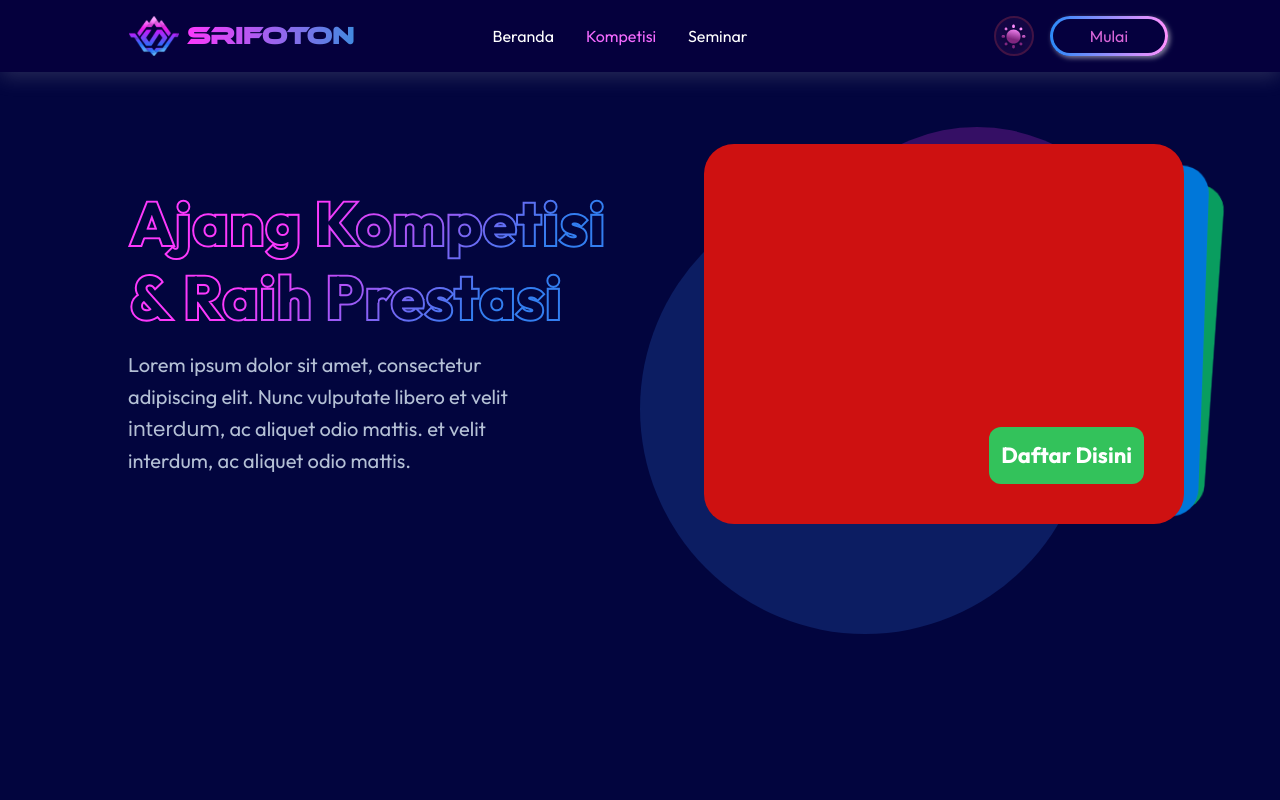
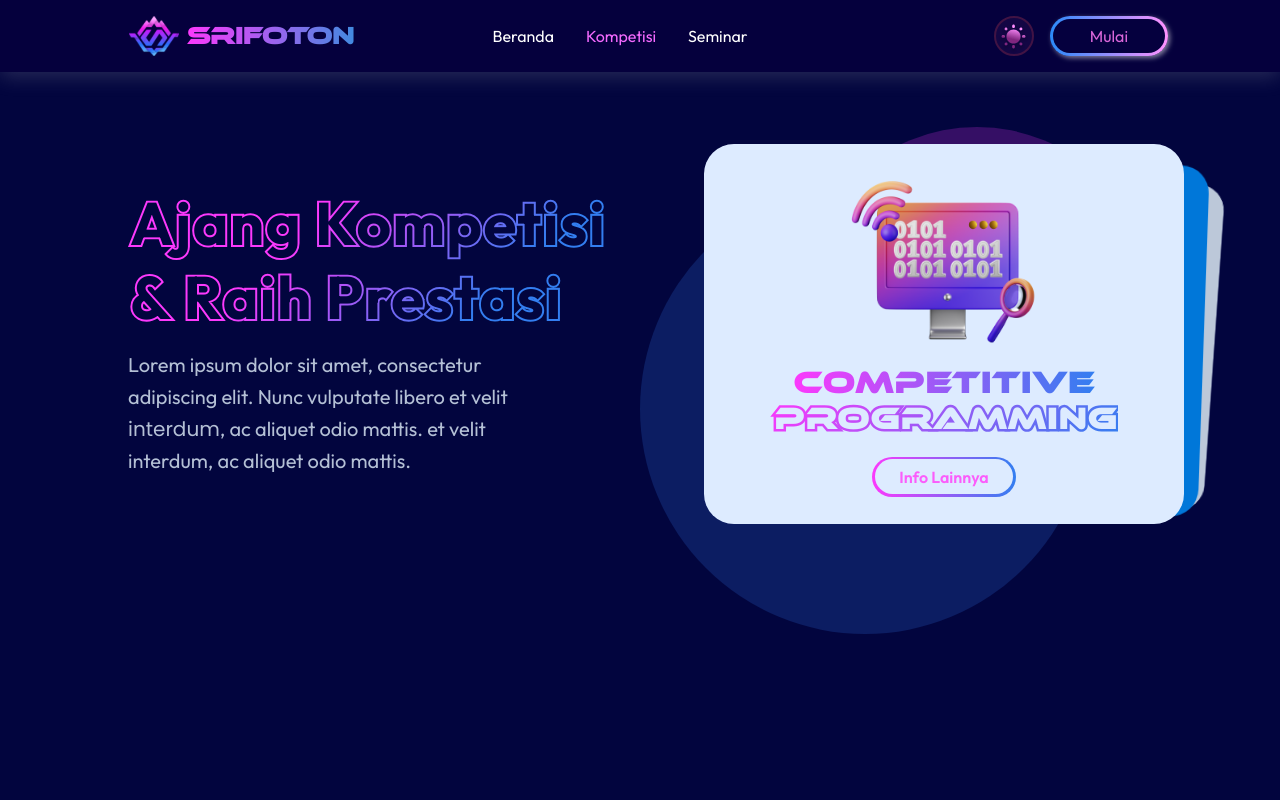
Before and after one commit to zildjianvitoo/srifoton2023fe-deployed, a Next.js app: page /kompetisi in a window 1280 px wide. Shown: the top 800 px of the page. Built offline with nearby package versions, Linux system fonts and the light colour scheme.

Commit message:
update swiper card cp kompetisi page

```diff
--- a/components/molecules/SwiperKompetisiCard.jsx
+++ b/components/molecules/SwiperKompetisiCard.jsx
@@ -4,6 +4,11 @@ import "swiper/css";
 import "swiper/css/effect-cards";
 
 import { EffectCards } from "swiper";
+import Link from "next/link";
+import NoSSR from "../NoSSR";
+import Button from "../atoms/Button";
+import Image from "next/image";
+import { ethnocentric } from "@/public/fonts/fonts";
 
 export default function SwiperKompetisiCard() {
   return (
@@ -12,28 +17,58 @@ export default function SwiperKompetisiCard() {
         effect={"cards"}
         grabCursor={true}
         modules={[EffectCards]}
-        className="mySwiper w-[300px] h-[250px]  md:w-[350px] md:h-[300px] lg:w-[480px] lg:h-[380px]"
+        className="mySwiper w-[300px] h-[280px]  md:w-[350px] md:h-[330px] lg:w-[480px] lg:h-[380px]"
       >
+        <SwiperSlide className="flex flex-col items-center justify-center w-full p-3 md:p-6">
+          <Image
+            src={"/assets/Kompetisi/jumbotron-cp-img.png"}
+            alt="Cp Icon"
+            width={210}
+            height={210}
+            className="w-[130px] sm:w-[150px] md:w-[185px] mx-auto lg:w-[210px]"
+          />
+          <h1
+            className={`text-xl text-center lg:text-3xl  lg:p-2 font-semibold tracking-widest  lg:tracking-wider ${ethnocentric.className}`}
+          >
+            <span className="mx-auto text-transparent bg-gradient-to-r bg-clip-text from-pink-srifoton to-blue-srifoton ">
+              Competitive{" "}
+            </span>
+            <span className="competition-type-header !text-[#ddebff] pl-1">
+              Programming
+            </span>
+          </h1>
+          <Link
+            href={`/kompetisi/competitive-programming`}
+            className="flex items-end justify-end w-2/3 mx-auto mt-3 font-semibold lg:w-1/3"
+          >
+            <NoSSR>
+              <Button
+                style={`w-full relative border-none mt-auto bg-gradient-to-r !text-base from-[#FC39FC] to-[#337EF0] ${"button-swiper-competition-blue"} `}
+              >
+                Info Lainnya
+              </Button>
+            </NoSSR>
+          </Link>
+        </SwiperSlide>
         <SwiperSlide className="p-10">
-          <div className="flex w-full h-full ">
-            <button className="bg-[#33C25B] flex ml-auto self-end p-3 rounded-xl">
+          <Link
+            className="flex w-full h-full "
+            href="/kompetisi/competitive-programming"
+          >
+            <button className="bg-[#33C25B] flex mx-auto self-end p-3 ">
               Daftar Disini
             </button>
-          </div>
+          </Link>
         </SwiperSlide>
         <SwiperSlide className="p-10">
-          <div className="flex w-full h-full ">
-            <button className="bg-[#33C25B] flex ml-auto self-end p-3 rounded-xl">
+          <Link
+            className="flex w-full h-full "
+            href="/kompetisi/competitive-programming"
+          >
+            <button className="bg-[#33C25B] flex mx-auto self-end p-4 relative border-none bg-gradient-to-r  from-[#FC39FC] to-[#337EF0] button-swiper-competition-blue">
               Daftar Disini
             </button>
-          </div>
-        </SwiperSlide>
-        <SwiperSlide className="p-10">
-          <div className="flex w-full h-full ">
-            <button className="bg-[#33C25B] flex ml-auto self-end p-3 rounded-xl">
-              Daftar Disini
-            </button>
-          </div>
+          </Link>
         </SwiperSlide>
       </Swiper>
     </div>
--- a/components/organisms/Kompetisi/Jumbotron.jsx
+++ b/components/organisms/Kompetisi/Jumbotron.jsx
@@ -16,7 +16,7 @@ export default function Jumbotron() {
 
   return (
     <section className="relative h-full mt-12 overflow-hidden lg:h-screen lg:mt-6">
-      <div className="flex flex-col justify-center p-8 mt-12 lg:px-32 lg:mt-32 lg:flex-row">
+      <div className="flex flex-col justify-center p-8 mt-12 lg:px-28 xl:px-32 lg:mt-32 lg:flex-row">
         <div className="flex flex-col justify-center w-fit lg:w-1/2">
           <h1 className="p-[2px] text-4xl font-bold leading-snug lg:leading-[4.65rem] tracking-wide w-fit  lg:text-[60px] jumbotron-kompetisi-header dark:jumbotron-kompetisi-header-dark ">
             Ajang Kompetisi <br /> & Raih Prestasi
@@ -30,7 +30,7 @@ export default function Jumbotron() {
         </div>
 
         <div className="relative z-0 flex mt-10 lg:mt-0 lg:w-1/2 ">
-          <div className="z-10 flex mx-auto -translate-x-7 lg:translate-x-0 lg:absolute -top-10 lg:left-16">
+          <div className="z-10 flex mx-auto -translate-x-7 lg:translate-x-0 lg:absolute -top-10 xl:left-16">
             <SwiperKompetisiCard />
             <div className="flex translate-y-56 -translate-x-28">
               <Image
--- a/styles/globals.css
+++ b/styles/globals.css
@@ -89,7 +89,9 @@ input[type="number"] {
 .button-intro:hover::before,
 .button-intro-dark:hover::before,
 .button-competition-type:hover::before,
-.button-competition-type-dark:hover::before {
+.button-competition-type-dark:hover::before,
+.button-swiper-competition-blue:hover::before,
+.button-swiper-competition-pink:hover::before {
   background: none;
 }
 
@@ -102,7 +104,8 @@ input[type="number"] {
 .button-intro:hover,
 .button-competition-type:hover,
 .button-intro-dark:hover,
-.button-competition-type-dark:hover {
+.button-competition-type-dark:hover,
+.button-swiper-competition-blue:hover {
   background-image: linear-gradient(
     to right,
     var(--pink-srifoton),
@@ -231,6 +234,36 @@ input[type="number"] {
   z-index: -1;
 }
 
+.button-swiper-competition-blue {
+  --border-width: 2.5px;
+  --border-radius: 30px;
+  font: inherit;
+  border-radius: calc(var(--border-radius) - var(--border-width));
+  -webkit-border-radius: calc(var(--border-radius) - var(--border-width));
+  -moz-border-radius: calc(var(--border-radius) - var(--border-width));
+  -ms-border-radius: calc(var(--border-radius) - var(--border-width));
+  -o-border-radius: calc(var(--border-radius) - var(--border-width));
+  z-index: 2;
+  color: #fb5dfb;
+}
+
+.button-swiper-competition-blue::before {
+  content: "";
+  display: block;
+  height: calc(100% - calc(var(--border-width) * 2));
+  width: calc(100% - calc(var(--border-width) * 2));
+  background: #ddebff;
+  position: absolute;
+  top: var(--border-width);
+  left: var(--border-width);
+  border-radius: var(--border-radius);
+  -webkit-border-radius: var(--border-radius);
+  -moz-border-radius: var(--border-radius);
+  -ms-border-radius: var(--border-radius);
+  -o-border-radius: var(--border-radius);
+  z-index: -1;
+}
+
 /*End Button Styles */
 
 /* Swiper Styles */
@@ -250,7 +283,7 @@ input[type="number"] {
 }
 
 .swiper-slide:nth-child(1n) {
-  background-color: rgb(206, 17, 17);
+  background-color: #ddebff;
 }
 
 .swiper-slide:nth-child(2n) {
@@ -258,7 +291,7 @@ input[type="number"] {
 }
 
 .swiper-slide:nth-child(3n) {
-  background-color: rgb(10, 184, 111);
+  background-color: #ddebff;
 }
 /* End Swiper Styles */
 
--- a/utils/qnaList.js
+++ b/utils/qnaList.js
@@ -136,7 +136,7 @@ export const cpQnaList = [
   },
   {
     id: 3,
-    question: "Apa syarat untuk mendapatkan sertifikat?",
+    question: "Adakah syarat khusus bagi peserta untuk mendapatkan sertifikat?",
     answer:
       "Peserta harus menyelesaikan minimum 3 soal di babak penyisihan untuk bisa mendapatkan sertifikat.",
   },
```
